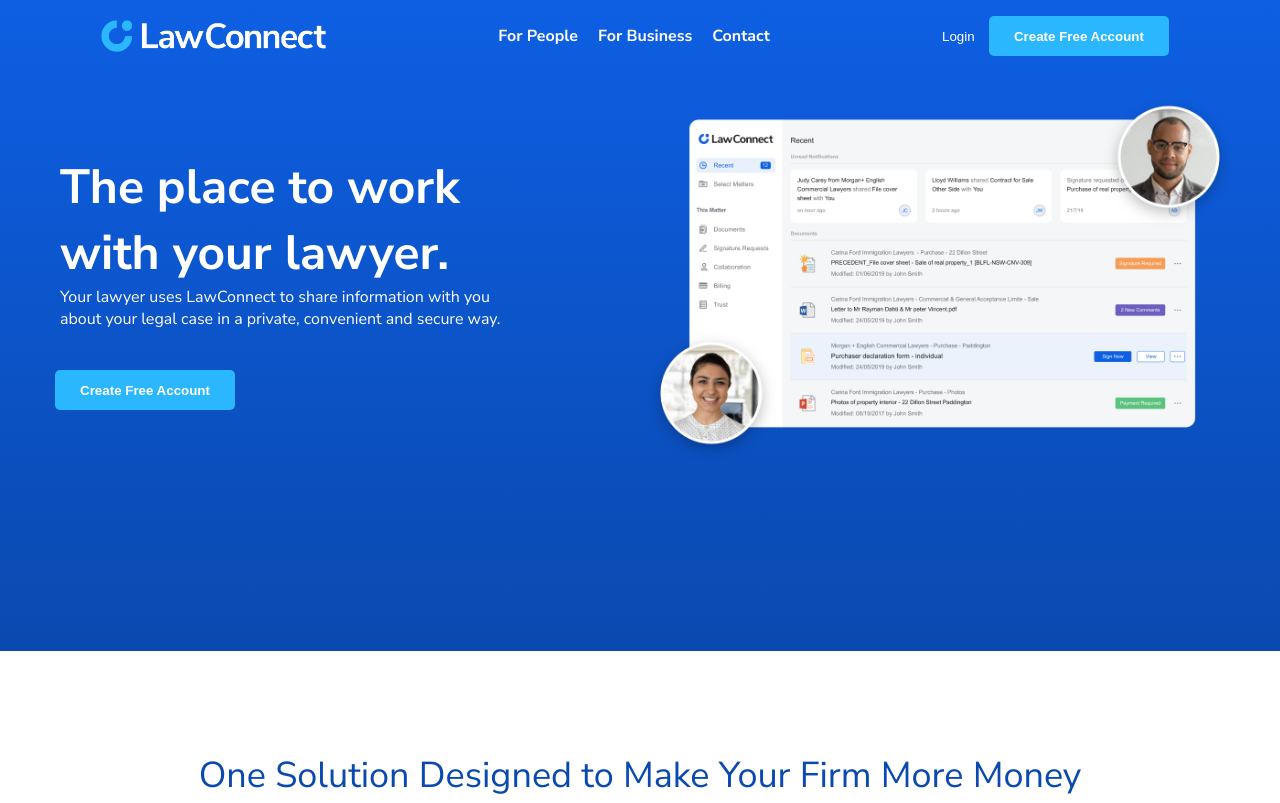
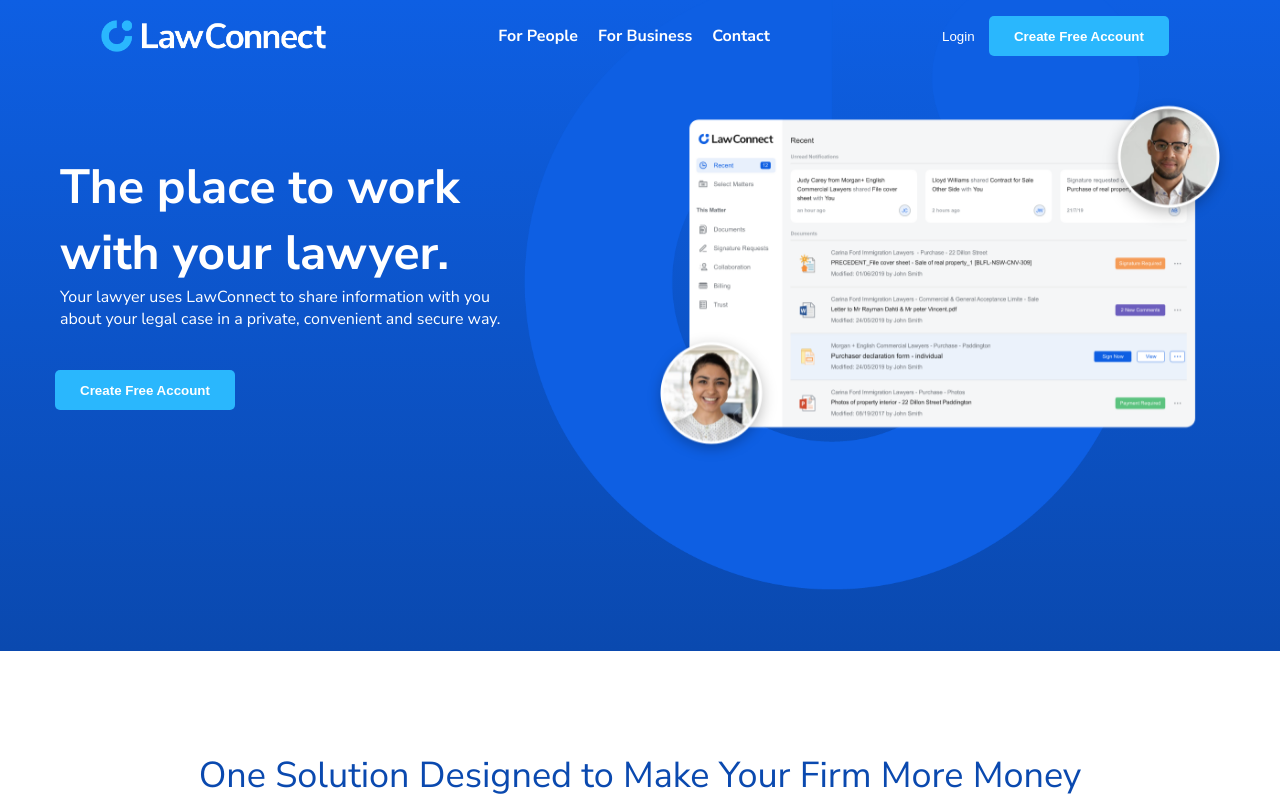
Before and after one commit to tsharliz-Joma/LawConnect, a plain HTML site: page index.html in a window 1280 px wide. Shown: the top 803 px of the page. Drawn offline with nearby package versions, Linux system fonts and the light colour scheme.

Commit message:
Finished

```diff
--- a/css/index.css
+++ b/css/index.css
@@ -27,6 +27,7 @@
     position: fixed;
     top: 0;
     padding: 15px 20px;
+    z-index: 3;
 }
 
 .navbar ul {
@@ -65,14 +66,26 @@
     transition: ease-out 0.3s;
     cursor: pointer;
     font-weight: bold;
+    z-index: 3;
 }
 
 .button-light:hover{
     transform: translateX(-1px)translateY(-1px)
 }
 
-#hide-on-desktop {
-    display: none;
+.hide-on-phone-default {
+    z-index: 3;
+}
+
+.background-img {
+    display: flex;
+    height: 630px;
+    justify-content: end;
+    position: absolute;
+    margin-left: 37%;
+    background-repeat: no-repeat;
+    background-position: right;
+    z-index: 1.5;
 }
 /* ==========[ HEADER MEDIA QUERIES ]=============== */
 
@@ -101,6 +114,10 @@
     .ion-icon-container {
         height: 30px;
     }
+
+    .background-img {
+        display: none;
+    }
 }
 
 header {
@@ -122,7 +139,7 @@ header {
     display: flex;
     justify-content: space-between;
     align-items: center;
-    max-width: 1200px;
+    width: 1200px;
 }
 
 .header-display {
@@ -154,7 +171,7 @@ header {
     margin-left: -5px;
 }
 
-/* ==========[ HEADER STYLES ]=============== */
+/* ==========[ HEADER MEDIA QUERIES ]=============== */
 
 @media screen and (max-width: 500px){
     .header-display {
--- a/index.html
+++ b/index.html
@@ -44,6 +44,7 @@
                         <div class="hide-on-phone-default">
                             <img width="600px"  src="./css/assets/images/lc-hero-desktop@2x.png" alt="desktop image" />
                         </div>
+                        <img class="background-img" src="./css/assets/logos/LawConnect-lcon-RGB.png" />
                     </div>
                 </div>
 
```
